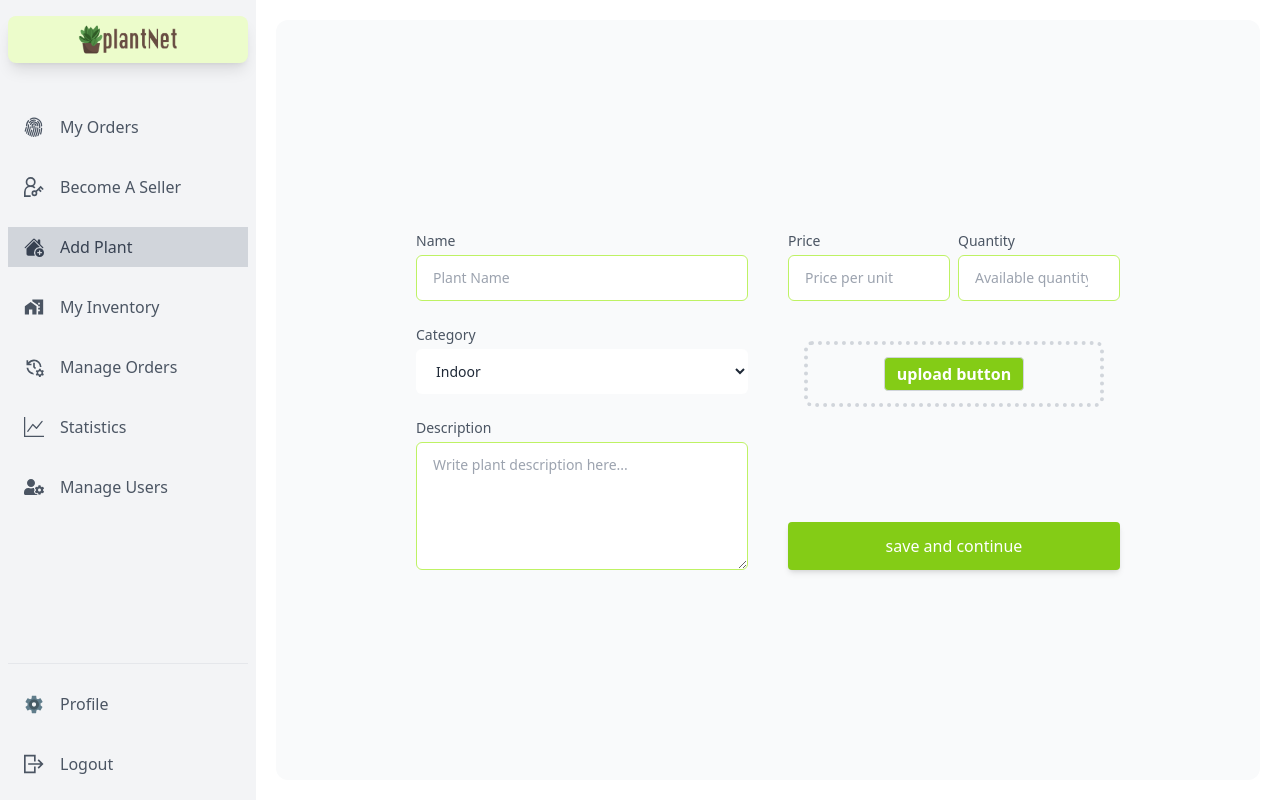
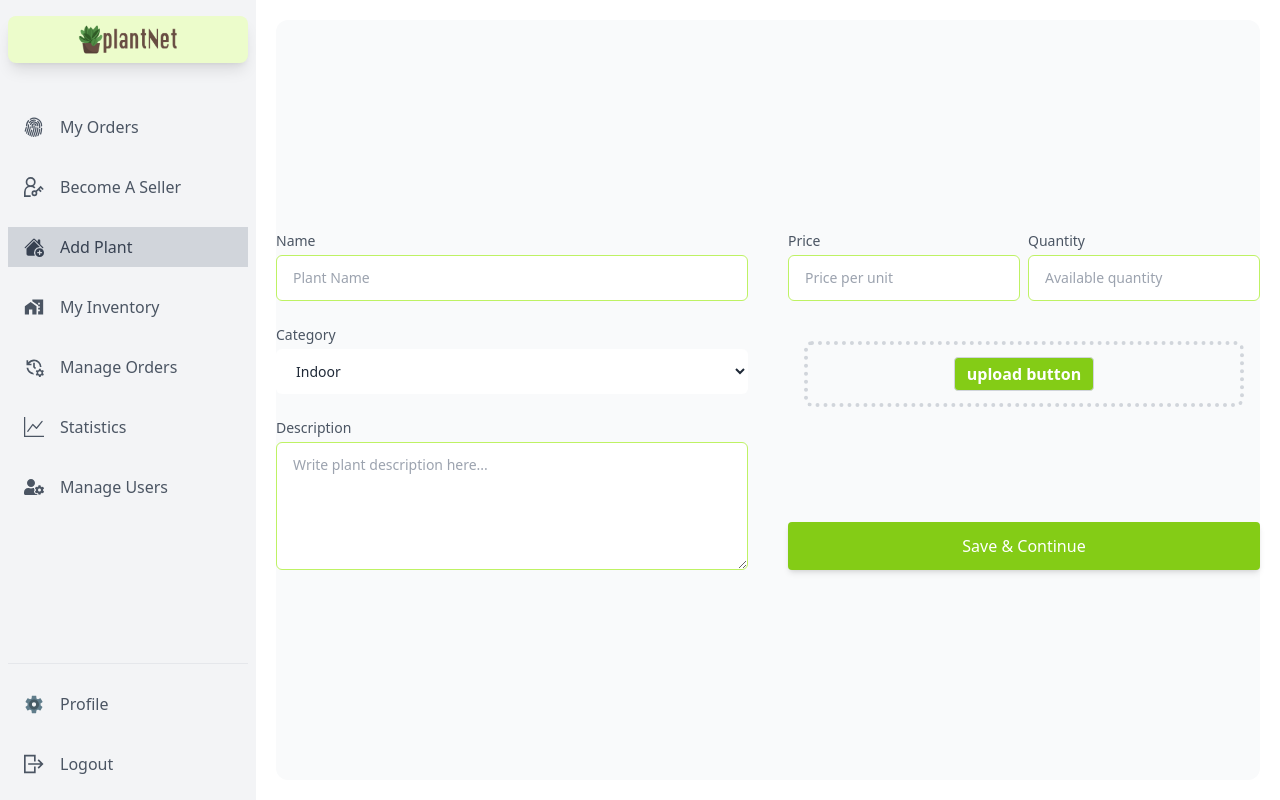
Before and after one commit to abdulmazidakash/final-conceptual-client, a React (Vite) app: page /dashboard/add-plant in a window 1280 px wide. Built offline with nearby package versions, Linux system fonts and the light colour scheme; no server answers; sample sign-in values are in the browser's storage.

Commit message:
final conceptual session first day complete

```diff
--- a/src/components/Form/AddPlantForm.jsx
+++ b/src/components/Form/AddPlantForm.jsx
@@ -1,11 +1,169 @@
-/* eslint-disable react/prop-types */
-import { TbFidgetSpinner } from "react-icons/tb"
+// /* eslint-disable react/prop-types */
+// import { TbFidgetSpinner } from "react-icons/tb"
 
-// eslint-disable-next-line react/prop-types
-const AddPlantForm = ({handleSubmit, uploadButtonText, setUploadButtonText, loading}) => {
+// // eslint-disable-next-line react/prop-types
+// const AddPlantForm = ({handleSubmit, uploadButtonText: uploadImage, setUploadButtonText: setUploadImage, loading}) => {
+//   return (
+//     <div className='w-full min-h-[calc(100vh-40px)] flex flex-col justify-center items-center text-gray-800 rounded-xl bg-gray-50'>
+//       <form onSubmit={handleSubmit} className='w-full max-w-3xl p-8 space-y-6'>
+//         <div className='grid grid-cols-1 lg:grid-cols-2 gap-10'>
+//           <div className='space-y-6'>
+//             {/* Name */}
+//             <div className='space-y-1 text-sm'>
+//               <label htmlFor='name' className='block text-gray-600'>
+//                 Name
+//               </label>
+//               <input
+//                 className='w-full px-4 py-3 text-gray-800 border border-lime-300 focus:outline-lime-500 rounded-md bg-white'
+//                 name='name'
+//                 id='name'
+//                 type='text'
+//                 placeholder='Plant Name'
+//                 required
+//               />
+//             </div>
+//             {/* Category */}
+//             <div className='space-y-1 text-sm'>
+//               <label htmlFor='category' className='block text-gray-600 '>
+//                 Category
+//               </label>
+//               <select
+//                 required
+//                 className='w-full px-4 py-3 border-lime-300 focus:outline-lime-500 rounded-md bg-white'
+//                 name='category'
+//               >
+//                 <option value='Indoor'>Indoor</option>
+//                 <option value='Outdoor'>Outdoor</option>
+//                 <option value='Succulent'>Succulent</option>
+//                 <option value='Flowering'>Flowering</option>
+//               </select>
+//             </div>
+//             {/* Description */}
+//             <div className='space-y-1 text-sm'>
+//               <label htmlFor='description' className='block text-gray-600'>
+//                 Description
+//               </label>
+
+//               <textarea
+//                 id='description'
+//                 placeholder='Write plant description here...'
+//                 className='block rounded-md focus:lime-300 w-full h-32 px-4 py-3 text-gray-800  border border-lime-300 bg-white focus:outline-lime-500 '
+//                 name='description'
+//               ></textarea>
+//             </div>
+//           </div>
+//           <div className='space-y-6 flex flex-col'>
+//             {/* Price & Quantity */}
+//             <div className='flex justify-between gap-2'>
+//               {/* Price */}
+//               <div className='space-y-1 text-sm'>
+//                 <label htmlFor='price' className='block text-gray-600 '>
+//                   Price
+//                 </label>
+//                 <input
+//                   className='w-full px-4 py-3 text-gray-800 border border-lime-300 focus:outline-lime-500 rounded-md bg-white'
+//                   name='price'
+//                   id='price'
+//                   type='number'
+//                   placeholder='Price per unit'
+//                   required
+//                 />
+//               </div>
+
+//               {/* Quantity */}
+//               <div className='space-y-1 text-sm'>
+//                 <label htmlFor='quantity' className='block text-gray-600'>
+//                   Quantity
+//                 </label>
+//                 <input
+//                   className='w-full px-4 py-3 text-gray-800 border border-lime-300 focus:outline-lime-500 rounded-md bg-white'
+//                   name='quantity'
+//                   id='quantity'
+//                   type='number'
+//                   placeholder='Available quantity'
+//                   required
+//                 />
+//               </div>
+//             </div>
+//             {/* Image */}
+//             <div className=' p-4  w-full  m-auto rounded-lg flex-grow'>
+//               <div className='file_upload px-5 py-3 relative border-4 border-dotted border-gray-300 rounded-lg'>
+//                 <div className='flex flex-col w-max mx-auto text-center'>
+//                   <label>
+//                     {/* <input
+//                     onChange={e =>
+//                       setUploadImage({
+//                         image: e.target.files[0],
+//                         url: URL.createObjectURL(e.target.files[0])
+//                       })}
+//                       className='text-sm cursor-pointer w-36 hidden'
+//                       type='file'
+//                       name='image'
+//                       id='image'
+//                       accept='image/*'
+//                       hidden
+//                     /> */}
+//                     <input
+//                       onChange={e =>
+//                         setUploadImage({
+//                           image: e.target.files[0],
+//                           url: URL.createObjectURL(e.target.files[0]),
+//                         })
+//                       }
+//                       className='text-sm cursor-pointer w-36 hidden'
+//                       type='file'
+//                       name='image'
+//                       id='image'
+//                       accept='image/*'
+//                       hidden
+//                     />
+//                     <div className='bg-lime-500 text-white border border-gray-300 rounded font-semibold cursor-pointer p-1 px-3 hover:bg-lime-500'>
+//                       {uploadImage?.image?.name}
+//                     </div>
+//                   </label>
+//                 </div>
+//               </div>
+//             </div>
+
+//             {uploadImage && uploadImage.size (
+//               <>
+//               <img className="w-20 " src={uploadImage?.url} alt="" />
+//               <p>Image size: {uploadImage?.image?.size} Bytes</p>
+//               </>
+//             )
+//             }
+//             {/* Submit Button */}
+//             <button
+//               type='submit'
+//               className='w-full p-3 mt-5 text-center font-medium text-white transition duration-200 rounded shadow-md bg-lime-500 '
+//             >
+//               {loading ? (
+//                   <TbFidgetSpinner className='animate-spin m-auto' />
+//                 ) : (
+//                   'save and continue'
+//                 )}
+//             </button>
+//           </div>
+//         </div>
+//       </form>
+//     </div>
+//   )
+// }
+
+// export default AddPlantForm
+
+import PropTypes from 'prop-types'
+import { TbFidgetSpinner } from 'react-icons/tb'
+
+const AddPlantForm = ({
+  handleSubmit,
+  uploadImage,
+  setUploadImage,
+  loading,
+}) => {
   return (
     <div className='w-full min-h-[calc(100vh-40px)] flex flex-col justify-center items-center text-gray-800 rounded-xl bg-gray-50'>
-      <form onSubmit={handleSubmit} className='w-full max-w-3xl p-8 space-y-6'>
+      <form onSubmit={handleSubmit}>
         <div className='grid grid-cols-1 lg:grid-cols-2 gap-10'>
           <div className='space-y-6'>
             {/* Name */}
@@ -91,7 +249,12 @@ const AddPlantForm = ({handleSubmit, uploadButtonText, setUploadButtonText, load
                 <div className='flex flex-col w-max mx-auto text-center'>
                   <label>
                     <input
-                    onChange={(e) => setUploadButtonText(e.target.files[0])}
+                      onChange={e =>
+                        setUploadImage({
+                          image: e.target.files[0],
+                          url: URL.createObjectURL(e.target.files[0]),
+                        })
+                      }
                       className='text-sm cursor-pointer w-36 hidden'
                       type='file'
                       name='image'
@@ -100,24 +263,29 @@ const AddPlantForm = ({handleSubmit, uploadButtonText, setUploadButtonText, load
                       hidden
                     />
                     <div className='bg-lime-500 text-white border border-gray-300 rounded font-semibold cursor-pointer p-1 px-3 hover:bg-lime-500'>
-                      {uploadButtonText.name}
+                      {uploadImage?.image?.name}
                     </div>
                   </label>
                 </div>
               </div>
             </div>
+            {uploadImage && uploadImage?.image?.size && (
+              <div className='flex gap-5 items-center'>
+                <img className='w-20' src={uploadImage?.url} alt='' />
+                <p>Image Size: {uploadImage?.image?.size} Bytes</p>
+              </div>
+            )}
 
-            {uploadButtonText.size && <p>Image size: {uploadButtonText.size} Bytes</p>}
             {/* Submit Button */}
             <button
               type='submit'
               className='w-full p-3 mt-5 text-center font-medium text-white transition duration-200 rounded shadow-md bg-lime-500 '
             >
               {loading ? (
-                              <TbFidgetSpinner className='animate-spin m-auto' />
-                            ) : (
-                              'save and continue'
-                            )}
+                <TbFidgetSpinner className='animate-spin m-auto' />
+              ) : (
+                'Save & Continue'
+              )}
             </button>
           </div>
         </div>
@@ -126,4 +294,11 @@ const AddPlantForm = ({handleSubmit, uploadButtonText, setUploadButtonText, load
   )
 }
 
+AddPlantForm.propTypes = {
+  handleSubmit: PropTypes.func.isRequired,
+  setUploadImage: PropTypes.func.isRequired,
+  uploadImage: PropTypes.object,
+  loading: PropTypes.bool,
+}
+
 export default AddPlantForm
--- a/src/components/Home/Card.jsx
+++ b/src/components/Home/Card.jsx
@@ -1,9 +1,13 @@
+/* eslint-disable react/prop-types */
 import { Link } from 'react-router-dom'
 
-const Card = () => {
+const Card = ({plant}) => {
+
+  const {name, image, category, price, quantity, _id} = plant || {};
+
   return (
     <Link
-      to={`/plant/1`}
+      to={`/plant/${_id}`}
       className='col-span-1 cursor-pointer group shadow-xl p-3 rounded-xl'
     >
       <div className='flex flex-col gap-2 w-full'>
@@ -24,7 +28,7 @@ const Card = () => {
                 group-hover:scale-110
                 transition
               '
-            src='https://i.ibb.co.com/rMHmQP2/money-plant-in-feng-shui-brings-luck.jpg'
+            src={image}
             alt='Plant Image'
           />
           <div
@@ -35,11 +39,11 @@ const Card = () => {
             '
           ></div>
         </div>
-        <div className='font-semibold text-lg'>Money Plant</div>
-        <div className='font-semibold text-lg'>Category: Indoor</div>
-        <div className='font-semibold text-lg'>Quantity: 10</div>
+        <div className='font-semibold text-lg'>{name}</div>
+        <div className='font-semibold text-lg'>Category: {category}</div>
+        <div className='font-semibold text-lg'>Quantity: {quantity}</div>
         <div className='flex flex-row items-center gap-1'>
-          <div className='font-semibold'> Price: 15$</div>
+          <div className='font-semibold'> Price: {price}$</div>
         </div>
       </div>
     </Link>
--- a/src/components/Home/Plants.jsx
+++ b/src/components/Home/Plants.jsx
@@ -17,9 +17,10 @@ const Plants = () => {
   if(isLoading) return <LoadingSpinner></LoadingSpinner>
     return (
     <Container>
+      {plants && plants.length > 0 ?
       <div className='pt-12 grid grid-cols-1 sm:grid-cols-2 md:grid-cols-3 lg:grid-cols-4 xl:grid-cols-5 2xl:grid-cols-6 gap-8'>
-        <Card />
-      </div>
+        {plants.map(plant => <Card key={plant._id} plant={plant} />)}
+      </div>: (<p>No data available</p>)}
     </Container>
   )
 }
--- a/src/pages/Dashboard/Seller/AddPlant.jsx
+++ b/src/pages/Dashboard/Seller/AddPlant.jsx
@@ -3,14 +3,13 @@ import AddPlantForm from '../../../components/Form/AddPlantForm'
 import useAuth from '../../../hooks/useAuth'
 import { imageUpload } from '../../../api/utils';
 import { useState } from 'react';
-import axios from 'axios';
 import useAxiosSecure from '../../../hooks/useAxiosSecure';
 import toast from 'react-hot-toast';
 
 const AddPlant = () => {
 
   const {user} = useAuth();
-  const [uploadButtonText, setUploadButtonText] = useState({name: 'upload button'});
+  const [uploadImage, setUploadImage] = useState({image: { name: 'upload button'},});
   const [loading, setLoading] = useState(false);
   const axiosSecure = useAxiosSecure();
 
@@ -74,8 +73,8 @@ const AddPlant = () => {
       {/* Form */}
       <AddPlantForm
       handleSubmit={handleSubmit}
-      uploadButtonText={uploadButtonText}
-      setUploadButtonText={setUploadButtonText}
+      uploadImage={uploadImage}
+      setUploadImage={setUploadImage}
       loading={loading}
        />
     </div>
```
